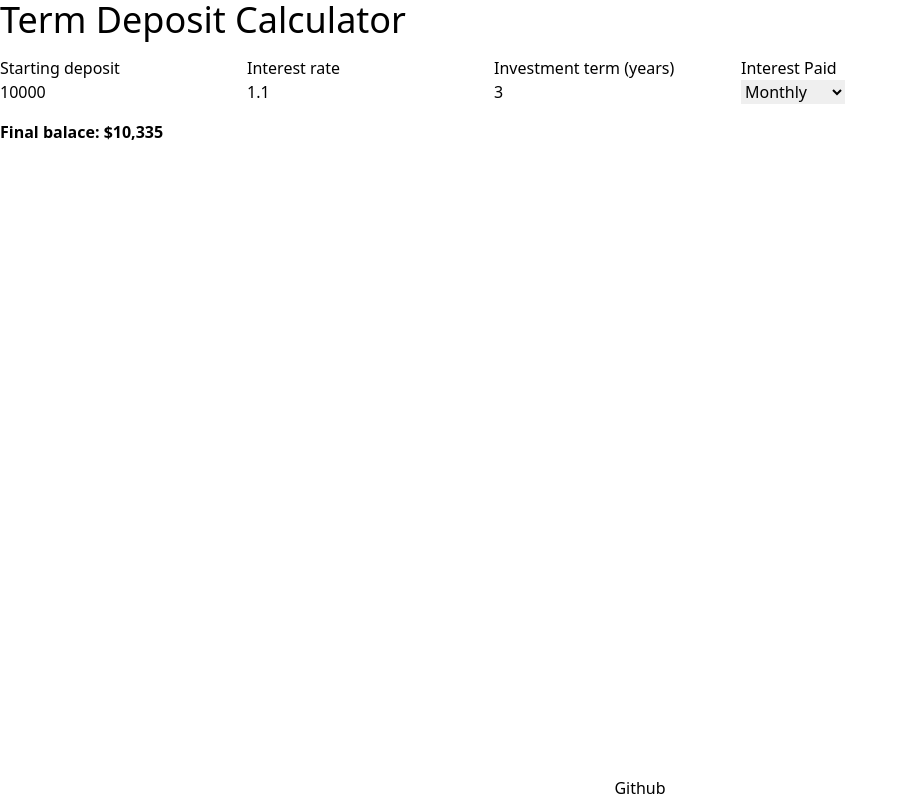
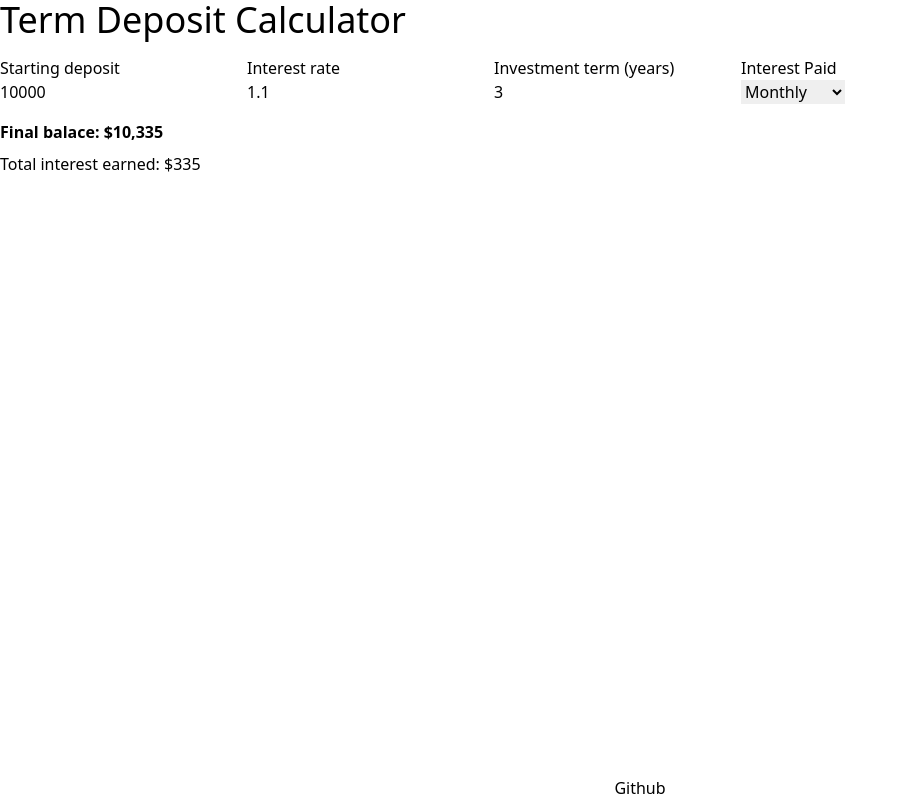
Before and after one commit to CodyCodes95/term-deposit-calculator, a React (Vite) app: page / in a window 1280 px wide. Shown: the whole page, without its empty margins (0-908 px from the left). Built offline with nearby package versions, Linux system fonts and the light colour scheme.

Commit message:
showing total interest earned

```diff
--- a/src/App.tsx
+++ b/src/App.tsx
@@ -81,6 +81,7 @@ const App = () => {
           </div>
         </div>
         {errorMessage && <p className="text-red-500">{errorMessage}</p>}
+        <div className="flex flex-col gap-2">
           <p className="font-bold">
             Final balace:{" "}
             {finalBalance.toLocaleString("en-AU", {
@@ -89,6 +90,15 @@ const App = () => {
               maximumFractionDigits: 0,
             })}
           </p>
+          <p>
+            Total interest earned:{" "}
+            {(finalBalance - initialDeposit).toLocaleString("en-AU", {
+              style: "currency",
+              currency: "AUD",
+              maximumFractionDigits: 0,
+            })}
+          </p>
+        </div>
       </main>
       <footer className="flex w-full justify-center mt-auto">
         <a href="https://github.com/CodyCodes95/term-deposit-calculator">Github</a>
```
Also changed, not shown: 1 other file (tests, documents, lock files or other folders). Lines whose indentation alone changed are shown as unchanged.
